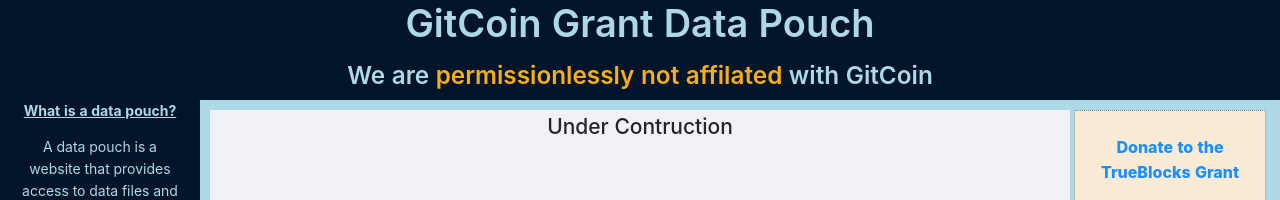
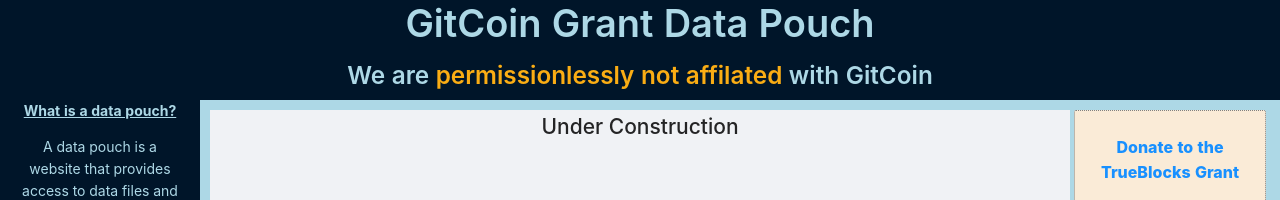
Before and after one commit to tjayrush/tokenomics.io, a React (Create React App) app: page / in a window 1280 px wide. Shown: the top 200 px of the page. Built offline with nearby package versions, Linux system fonts and the light colour scheme.

Commit message:
Updating website

```diff
--- a/src/App.js
+++ b/src/App.js
@@ -41,7 +41,7 @@
         <Content style={{padding: '10px', paddingLeft: '10px', backgroundColor: 'lightblue'}}>
           <Layout>
             <div style={{width: '2000px'}}>
-              <h2>Under Contruction</h2>
+              <h2>Under Construction</h2>
             </div>
             <RightSider />
           </Layout>
```
